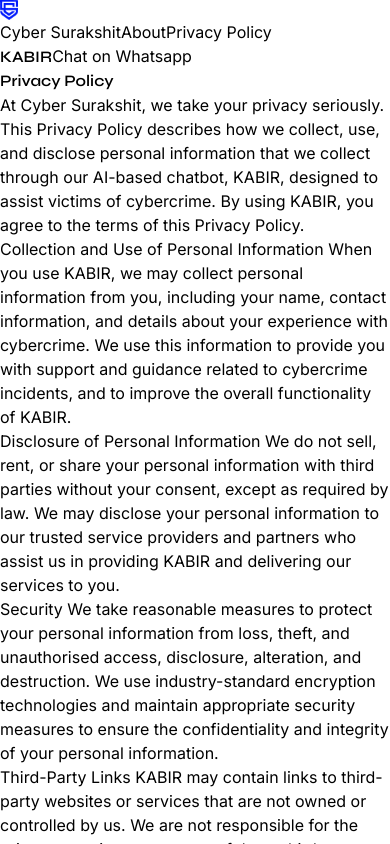
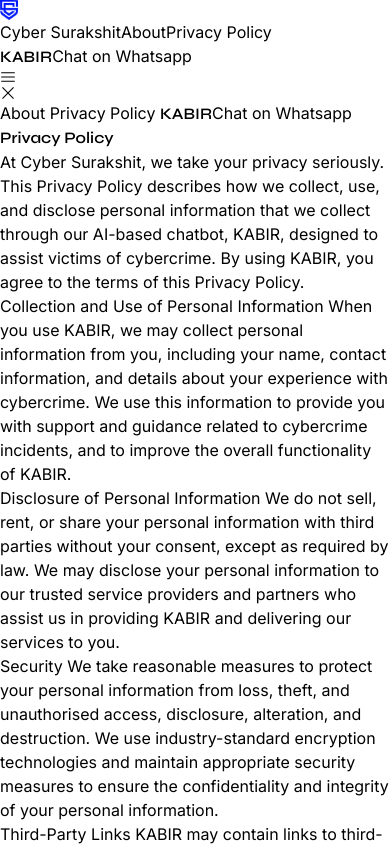
Before and after one commit to NadaaFarook/KABIR, a Next.js app: page /privacypolicy in a window 390 px wide. Shown: the top 844 px of the page. Built offline with nearby package versions, Linux system fonts and the light colour scheme.

Commit message:
privacy policy made responsive

```diff
--- a/src/Components/PrivacyPolicy.jsx
+++ b/src/Components/PrivacyPolicy.jsx
@@ -3,15 +3,18 @@
 import Image from 'next/image'
 import Link from 'next/link'
 import { Syne } from 'next/font/google'
+import { useState } from 'react'
+import { RxCross1, RxHamburgerMenu } from 'react-icons/rx'
 
 const syne = Syne({
   subsets: ['latin'],
   weight: ['600', '800']
 })
 
-const  PrivacyPolicy = () => {
+const PrivacyPolicy = () => {
+  const [hamMenu, setHamMenu] = useState(false)
   return (
-    <div className='px-40 pt-5 mb-10'>
+    <div className='px-10 lg:px-20 xl:px-40 pt-5 mb-10'>
       <nav className='flex items-center justify-between'>
         <div className='flex gap-10'>
           <Link href='/' className='flex items-center gap-3'>
@@ -19,14 +22,28 @@
             Cyber Surakshit
           </Link>
 
-          <Link href='/about'>About</Link>
-          <Link href='/privacypolicy'>Privacy Policy</Link>
+          <Link className='hidden md:inline' href='/about'>About</Link>
+          <Link className='hidden md:inline' href='/privacypolicy'>Privacy Policy</Link>
         </div>
 
         <div>
-          <button className={`${syne.className} bg-blue px-10 py-2 text-white rounded-md hover:bg-opacity-80 duration-200 shadow-md`}>KABIR</button>
-          <button className='bg-black text-white px-10 py-2 rounded-md hover:bg-opacity-60 duration-200 ml-10 shadow-md'>Chat on Whatsapp</button>
+          <button className={`${syne.className} bg-blue px-10 py-2 text-white rounded-md hover:bg-opacity-80 duration-200 shadow-md hidden md:inline`}>KABIR</button>
+          <button className='bg-black text-white px-10 py-2 rounded-md hover:bg-opacity-60 duration-200 ml-10 shadow-md hidden md:inline'>Chat on Whatsapp</button>
+
+          <RxHamburgerMenu onClick={() => setHamMenu(true)} className="md:hidden text-4xl cursor-pointer hover:bg-black hover:bg-opacity-30 p-1 rounded-sm duration-200" />
         </div>
+
+        <div className={`absolute w-full top-0 left-0 bg-white text-black px-5 py-3  flex-col gap-3 ${ hamMenu ? "flex" : "hidden"} shadow-md`}>
+          <RxCross1 onClick={() => setHamMenu(false)} className="absolute top-3 right-5 cursor-pointer" />
+          <Link className="block" href="/about">  About </Link>
+          <Link className="block" href="/privacypolicy"> Privacy Policy </Link>
+
+          <button className={`${syne.className} bg-blue px-10 py-2 text-white rounded-md hover:bg-opacity-80 duration-200 shadow-md w-1/2`}>KABIR</button>
+
+          <button className="bg-black px-3 py-2 rounded-md hover:bg-opacity-60 duration-200 w-1/2 text-white">
+            Chat on Whatsapp
+          </button>
+      </div>
       </nav>
 
       <h1 className={`${syne.className} text-5xl text-blue mt-20`}>Privacy Policy</h1>
```
